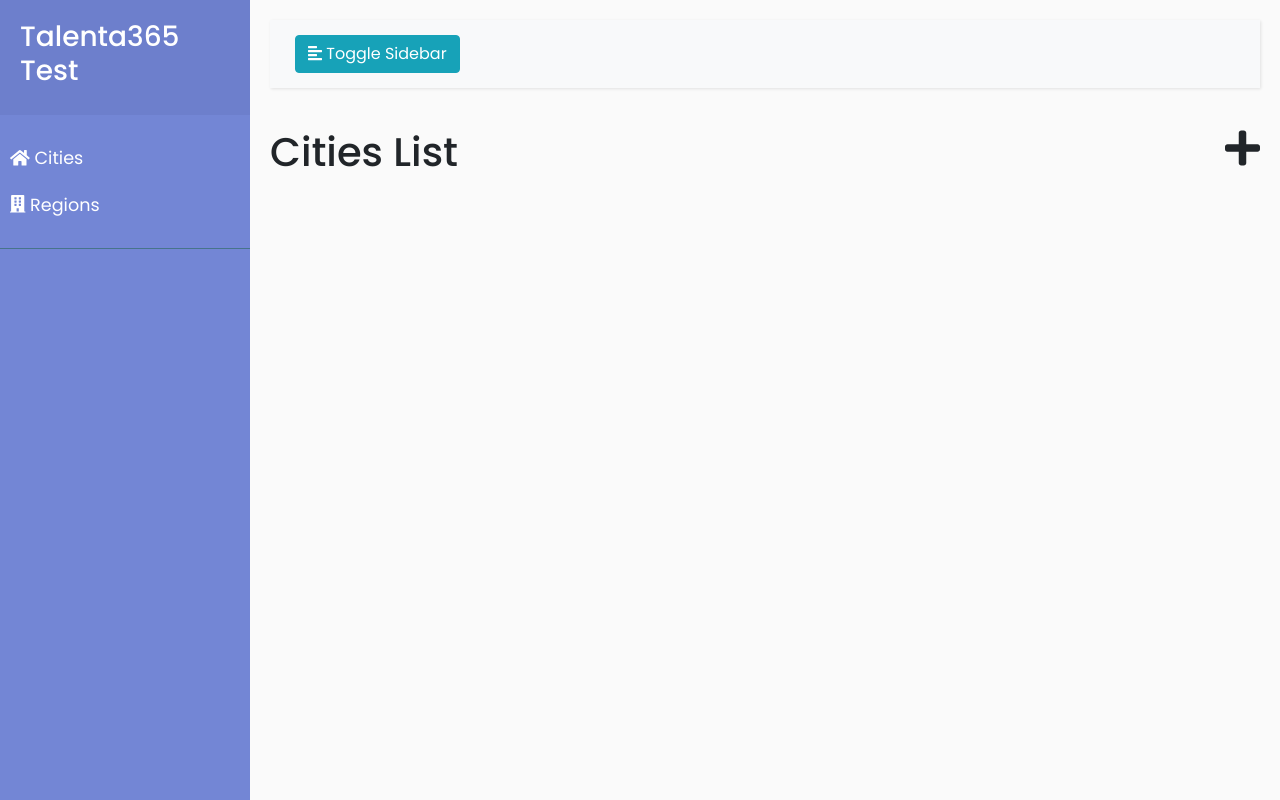
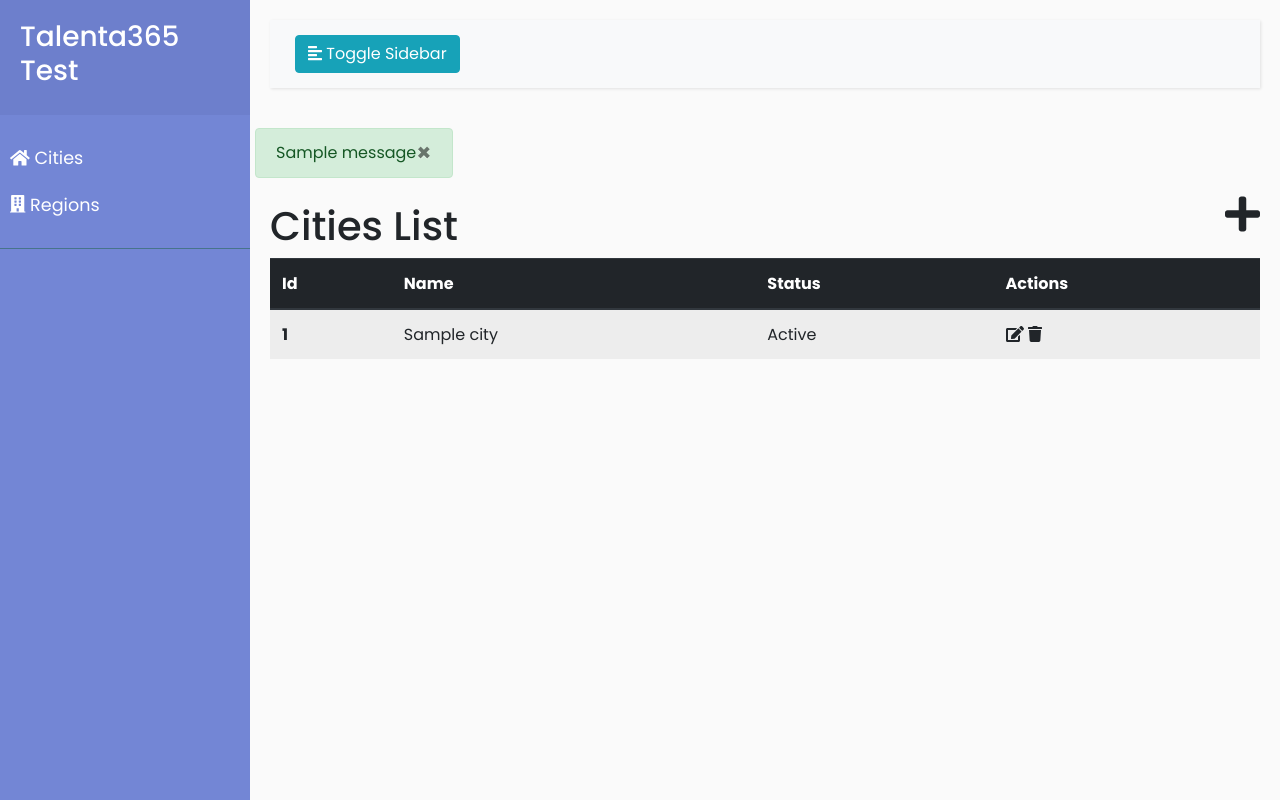
Before and after one commit to earagon87/talenta365-test, a Django app: page /cities/ in a window 1280 px wide. Run offline with Django 3.2, Linux system fonts and the light colour scheme; tables that the repository leaves empty hold one stand-in row (values such as "Sample post"); one stand-in notice (Sample message) is shown; some libraries are stand-ins or nearby versions.

Commit message:
Added edit and delete views for regions and cities

```diff
--- a/task1/talenta365_test/main/static/main/main.css
+++ b/task1/talenta365_test/main/static/main/main.css
@@ -167,28 +167,6 @@ ul ul a {
     background: #6d7fcc;
 }
 
-ul.CTAs {
-    padding: 20px;
-}
-
-ul.CTAs a {
-    text-align: center;
-    font-size: 0.9em !important;
-    display: block;
-    border-radius: 5px;
-    margin-bottom: 5px;
-}
-
-a.download {
-    background: #fff;
-    color: #7386D5;
-}
-
-a.article,
-a.article:hover {
-    background: #6d7fcc !important;
-    color: #fff !important;
-}
 
 /* ---------------------------------------------------
     CONTENT STYLE
@@ -254,6 +232,28 @@ a.article:hover {
     }
 }
 
+html {
+    font-size: 1rem;
+  }
+
+  @include media-breakpoint-up(sm) {
+    html {
+      font-size: 1.2rem;
+    }
+  }
+
+  @include media-breakpoint-up(md) {
+    html {
+      font-size: 1.4rem;
+    }
+  }
+
+  @include media-breakpoint-up(lg) {
+    html {
+      font-size: 1.6rem;
+    }
+  }
+
 /* ---------------------------------------------------
     LIST STYLE
 ----------------------------------------------------- */
--- a/task1/talenta365_test/main/templates/main/base.html
+++ b/task1/talenta365_test/main/templates/main/base.html
@@ -56,6 +56,17 @@
                     </div>
                 </nav>
 
+                <div class="row">
+                    {% if messages %}
+                        {% for message in messages %}
+                            <div class="alert alert-{% if message.tags == 'success' %}success{% else %}danger{% endif %} alert-dismissable">
+                                <button type="button" class="close" data-dismiss="alert" aria-hidden="true">&times;</button>
+                                {{ message|safe }}
+                            </div>
+                        {% endfor %}
+                    {% endif %}
+                </div>
+
                 {% block add_item %}
                 {% endblock %}
 
--- a/task1/talenta365_test/main/templates/main/cities_list.html
+++ b/task1/talenta365_test/main/templates/main/cities_list.html
@@ -4,13 +4,60 @@ Cities
 {% endblock %}
 {% block add_item %}
 <h1>
-    <a href="{% url 'city_new' %}" class="add-item" title="Add city">
+    <a href="{% url 'city_new' %}" class="add-item" data-toggle="tooltip" data-placement="left" title="Add new city">
         <i class="fas fa-plus"></i>
     </a>
 </h1>
 {% endblock %}
 {% block content %}
-<h1>
-    Cities List
-</h1>
+    <h1>
+        Cities List
+    </h1>
+    {% if cities_list %}
+        <table class="table table-striped table-hover">
+            <thead class="thead-dark">
+                <tr>
+                    <th scope="col">Id</th>
+                    <th scope="col">Name</th>
+                    <th scope="col">Status</th>
+                    <th scope="col">Actions</th>
+                </tr>
+            </thead>
+            <tbody>
+                {% for city in cities_list %}
+                <tr>
+                    <th scope="row">
+                        {{city.pk}}
+                    </th>
+                    <td>
+                        {{city.name}}
+                    </td>
+                    <td>
+                        {% if city.status == 'A' %}
+                            Active
+                        {% else %}
+                            Inactive
+                        {% endif %}
+                    </td>
+                    <td>
+                        <a href="{% url 'city_edit' pk=city.pk %}">
+                            <i class="fas fa-edit"></i>
+                        </a>
+                        <a href="{% url 'city_delete' pk=city.pk %}" onclick="return confirm('Are you sure you want to delete this?')">
+                            <i class="fas fa-trash"></i>
+                        </a>
+
+                    </td>
+
+                </tr>
+                {% endfor %}
+            </tbody>
+        </table>
+    {% else %}
+        <div class="row">
+            <div class="alert alert-info">
+                No cities are available.
+            </div>
+        </div>
+    {% endif %}
 {% endblock %}
--- a/task1/talenta365_test/main/urls.py
+++ b/task1/talenta365_test/main/urls.py
@@ -7,6 +7,10 @@ urlpatterns = [
     path("cities/", views.cities, name="cities"),
     path("regions/", views.regions, name="regions"),
     path('city/new', views.city_new, name='city_new'),
+    path('city/<int:pk>/edit/', views.city_edit, name='city_edit'),
+    path('city/<int:pk>/delete/', views.city_delete, name='city_delete'),
     path('region/new', views.region_new, name='region_new'),
+    path('region/<int:pk>/edit/', views.region_edit, name='region_edit'),
+    path('region/<int:pk>/delete/', views.region_delete, name='region_delete'),
 
 ]
--- a/task1/talenta365_test/main/views.py
+++ b/task1/talenta365_test/main/views.py
@@ -1,33 +1,216 @@
-from django.shortcuts import render, redirect
+from django.contrib import messages
+from django.shortcuts import render, redirect, get_object_or_404
 from django.http import HttpResponse
 from .forms import CityForm, RegionForm
+from .models import City, Region
 
 
 def index(request):
     return render(request, "main/cities_list.html")
 
 def cities(request):
-    return render(request, "main/cities_list.html")
+    cities_list = City.objects.all()
+    context = {'cities_list': cities_list}
+    return render(request, "main/cities_list.html", context)
 
 def regions(request):
-    return render(request, "main/regions_list.html")
+    regions_list = Region.objects.all()
+    context = {'regions_list': regions_list}
+    return render(request, "main/regions_list.html", context)
 
 def city_new(request):
+    """
+    View that handles the process of adding a new city.
+    """
+    error = False
+    # Processing data from POST
     if request.method == "POST":
+        # Building the form
         form = CityForm(request.POST)
+         # Checking if the form is valid
         if form.is_valid():
-            form.save()
-            return redirect('main.views.cities')
+            try:
+                form.save()
+                messages.success(
+                    request,
+                    '<strong>Success!</strong> A new city was created'
+                )
+                return redirect('cities')
+            except Exception:
+                error = True
+        # The form is invalid
+        else:
+            error = True
+        # Showing an error message
+        if error:
+            messages.error(
+                request,
+                u"<strong>Ouch.</strong> The city couldn't be "
+                u"created. Please verify the data."
+            )
+    # No POST data: showing the empty form
     else:
         form = CityForm()
+
+    # Returning
     return render(request, 'main/city_edit.html', {'form': form})
 
+def city_edit(request, pk):
+    """
+    View that handles the process of editing a city.
+    """
+    error = False
+    # Getting city from pk
+    city = get_object_or_404(City, pk=pk)
+    # Processing data from POST
+    if request.method == "POST":
+        # Building the form using retrieved city
+        form = CityForm(request.POST, instance=city)
+        # Checking if the form is valid
+        if form.is_valid():
+            try:
+                form.save()
+                messages.success(
+                    request,
+                    '<strong>Success!</strong> City was edited'
+                )
+                return redirect('cities')
+            except Exception:
+                error = True
+        # The form is invalid
+        else:
+            error = True
+        # Showing an error message
+        if error:
+            messages.error(
+                request,
+                u"<strong>Ouch.</strong> The city couldn't be "
+                u"modified. Please verify the data."
+            )
+    # No POST data: showing the form
+    else:
+        form = CityForm(instance=city)
+    # Returning
+    return render(request, 'main/city_edit.html', {'form': form})
+
+def city_delete(request, pk):
+    """
+    View that handles the process of deleting a city.
+    """
+    error = False
+    try:
+        City.objects.get(pk=pk).delete()
+        messages.success(
+            request,
+            '<strong>Success!</strong> City was removed'
+        )
+    except Exception:
+        error = True
+
+    # Showing an error message
+    if error:
+        messages.error(
+            request,
+            u"<strong>Ouch.</strong> The city couldn't be "
+            u"removeed. Please try again."
+        )
+    # Returning
+    return redirect('cities')
+
 def region_new(request):
+    """
+    View that handles the process of adding a new region.
+    """
+    error = False
+    # Processing data from POST
     if request.method == "POST":
+        # Building the form
         form = RegionForm(request.POST)
+        # Checking if the form is valid
         if form.is_valid():
-            form.save()
-            return redirect('main.views.cities')
+            try:
+                form.save()
+                messages.success(
+                    request,
+                    '<strong>Success!</strong> A new region was created'
+                )
+                return redirect('regions')
+            except Exception:
+                error = True
+        # The form is invalid
+        else:
+            error = True
+        # Showing an error message
+        if error:
+            messages.error(
+                request,
+                u"<strong>Ouch.</strong> The region couldn't be "
+                u"created. Please verify the data."
+            )
+    # No POST data: showing the empty form
     else:
         form = RegionForm()
+    # Returning
     return render(request, 'main/region_edit.html', {'form': form})
+
+def region_edit(request, pk):
+    """
+    View that handles the process of editing a region.
+    """
+    error = False
+    # Getting city from pk
+    region = get_object_or_404(Region, pk=pk)
+    # Processing data from POST
+    if request.method == "POST":
+        # Building the form using retrieved city
+        form = RegionForm(request.POST, instance=region)
+        # Checking if the form is valid
+        if form.is_valid():
+            try:
+                form.save()
+                messages.success(
+                    request,
+                    '<strong>Success!</strong> Region was edited'
+                )
+                return redirect('regions')
+            except Exception:
+                error = True
+        # The form is invalid
+        else:
+            error = True
+        # Showing an error message
+        if error:
+            messages.error(
+                request,
+                u"<strong>Ouch.</strong> The region couldn't be "
+                u"modified. Please verify the data."
+            )
+    # No POST data: showing the form
+    else:
+        form = RegionForm(instance=region)
+    # Returning
+    return render(request, 'main/region_edit.html', {'form': form})
+
+def region_delete(request, pk):
+    """
+    View that handles the process of deleting a region.
+    """
+    error = False
+    try:
+        Region.objects.get(pk=pk).delete()
+        messages.success(
+            request,
+            '<strong>Success!</strong> Region was removed'
+        )
+    except Exception:
+        error = True
+
+    # Showing an error message
+    if error:
+        messages.error(
+            request,
+            u"<strong>Ouch.</strong> The region couldn't be "
+            u"removeed. Please try again."
+        )
+    # Returning
+    return redirect('regions')
```
Also changed, not shown: task1/talenta365_test/main/templates/main/regions_list.html (+42 -4 lines).
